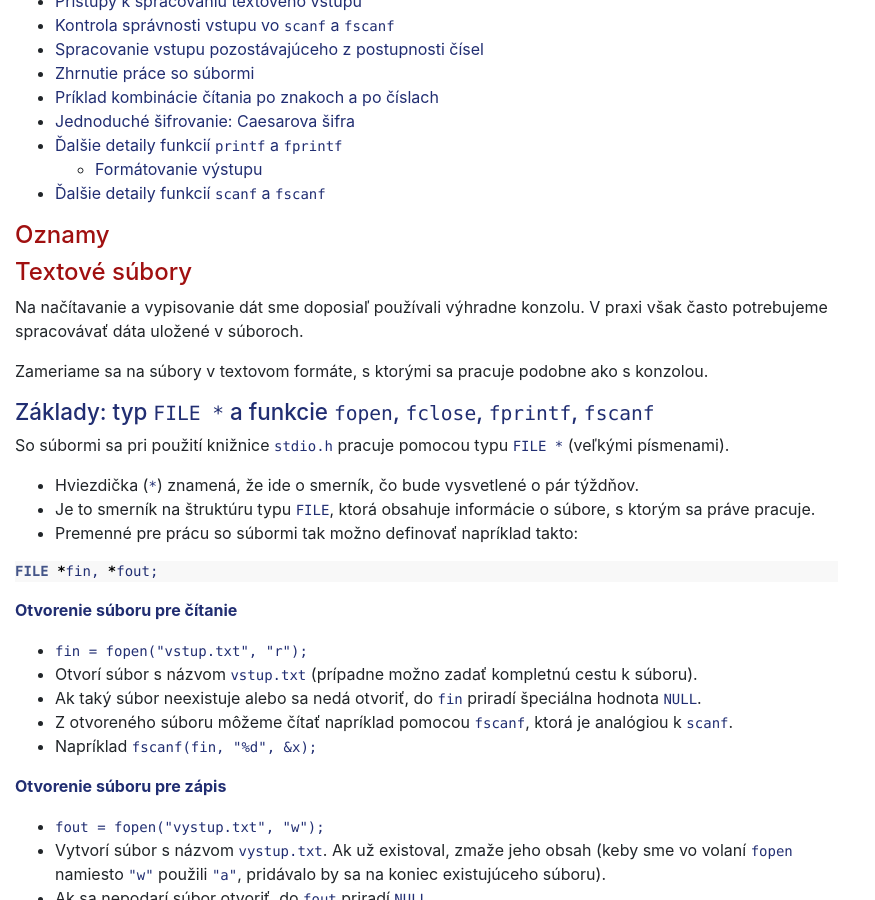
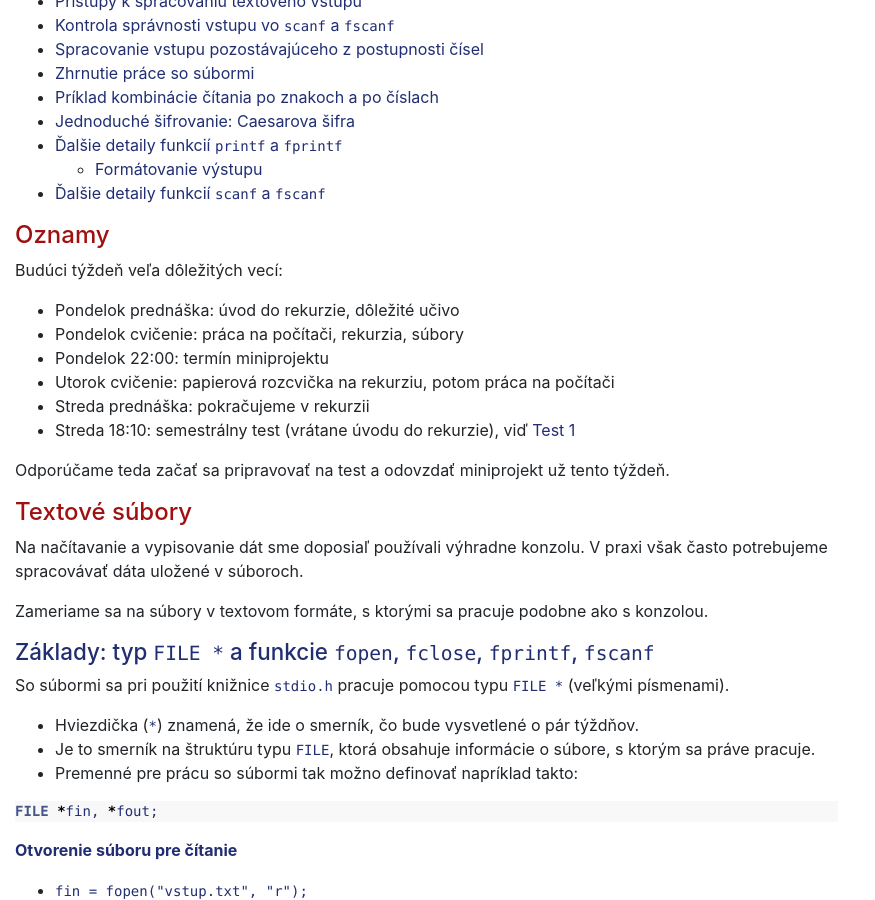
Before and after one commit to dcs-fmph/prog1, a Jekyll site: the page built from notes/P10.md, in a window 1280 px wide and 900 px high, scrolled down 379 px. Shown: the whole window, without its empty margins (0-875 px from the left). Built offline with Jekyll 4.4.1, drawn with Linux system fonts in a browser that asks for light colours; nearby versions of some CDN libraries; our own code applies the rules of GitHub Pages for plain Markdown files.

Commit message:
oznamy P10

```diff
--- a/notes/P10.md
+++ b/notes/P10.md
@@ -6,6 +6,17 @@ title: Prednáška 10
 {:toc}
 
 ## Oznamy
+
+Budúci týždeň veľa dôležitých vecí:
+
+- Pondelok prednáška: úvod do rekurzie, dôležité učivo
+- Pondelok cvičenie: práca na počítači, rekurzia, súbory
+- Pondelok 22:00: termín miniprojektu
+- Utorok cvičenie: papierová rozcvička na rekurziu, potom práca na počítači
+- Streda prednáška: pokračujeme v rekurzii
+- Streda 18:10: semestrálny test (vrátane úvodu do rekurzie), viď [Test 1](./Test1.html)
+
+Odporúčame teda začať sa pripravovať na test a odovzdať miniprojekt už tento týždeň.
 
 ## Textové súbory
 
```
